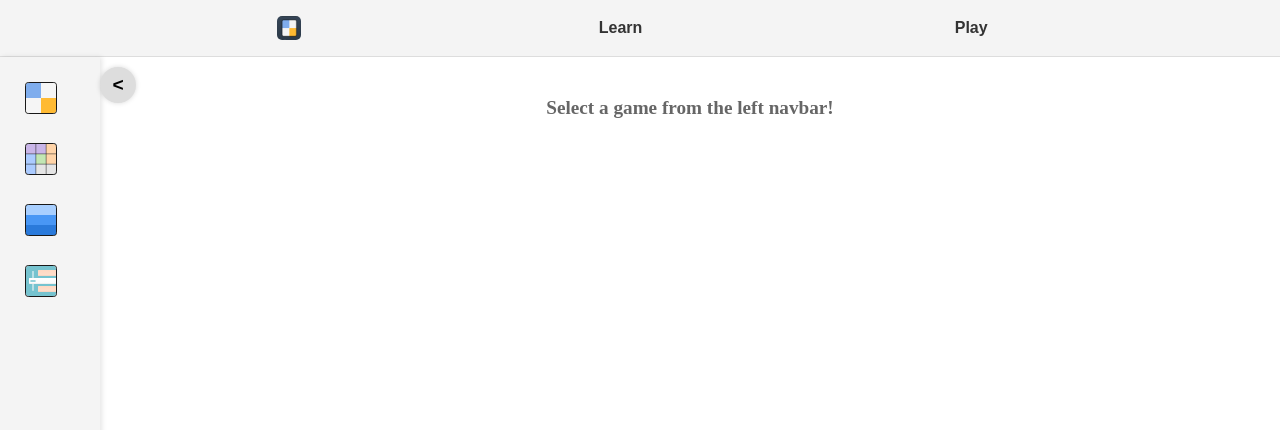
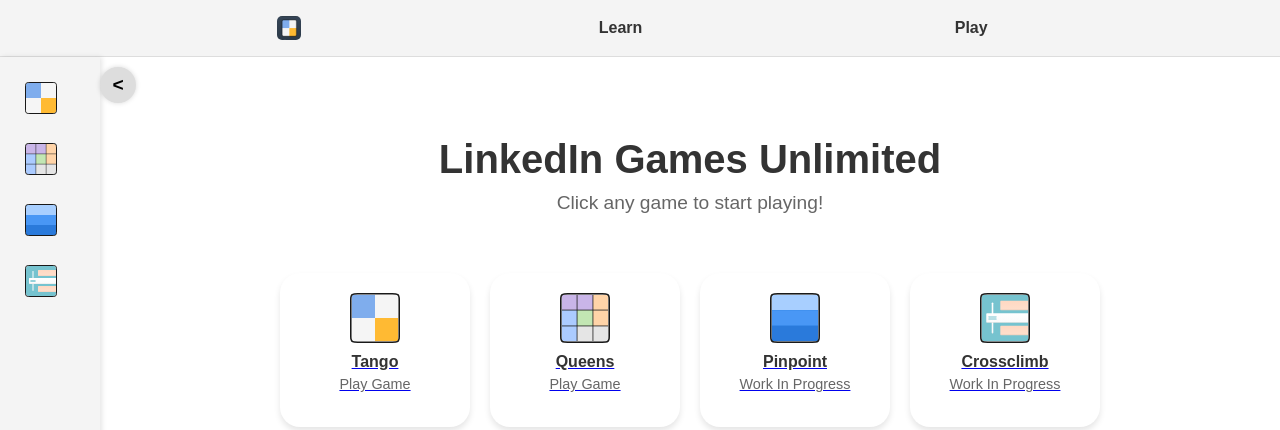
Before and after one commit to seany4ng/linkedin-games-solver, a React (Vite) app in the folder web/: page /play in a window 1280 px wide. Shown: the top 430 px of the page. Built offline with nearby package versions, Linux system fonts and the light colour scheme.

Commit message:
play landing page

```diff
--- a/web/src/pages/PlayLandingPage.tsx
+++ b/web/src/pages/PlayLandingPage.tsx
@@ -0,0 +1,51 @@
+// PlayLandingPage.tsx
+import React from 'react';
+import '../styles/LandingPage.css';
+import TangoLogo from '../assets/tango_logo.svg';
+import QueensLogo from '../assets/queens_logo.svg';
+import PinpointLogo from '../assets/pinpoint_logo.svg';
+import CrossclimbLogo from '../assets/crossclimb_logo.svg';
+
+const LearnLandingPage: React.FC = () => {
+    return (
+        <div className="container">
+            <div className="title-section">
+                <h1 className="title">LinkedIn Games Unlimited</h1>
+                <p className="subtitle">Click any game to start playing!</p>
+            </div>
+
+            <div className="tabs">
+                <a href="/play/tango" className="tab">
+                    <img src={TangoLogo} alt="Tango" className="tab-logo" />
+                    <div>
+                        <h3 className="tab-title">Tango</h3>
+                        <p className="tab-text">Play Game</p>
+                    </div>
+                </a>
+                <a href="/play/queens" className="tab">
+                    <img src={QueensLogo} alt="Queens" className="tab-logo" />
+                    <div>
+                        <h3 className="tab-title">Queens</h3>
+                        <p className="tab-text">Play Game</p>
+                    </div>
+                </a>
+                <a href="/play/pinpoint" className="tab">
+                    <img src={PinpointLogo} alt="Pinpoint" className="tab-logo" />
+                    <div>
+                        <h3 className="tab-title">Pinpoint</h3>
+                        <p className="tab-text">Work In Progress</p>
+                    </div>
+                </a>
+                <a href="/play/crossclimb" className="tab">
+                    <img src={CrossclimbLogo} alt="Crossclimb" className="tab-logo" />
+                    <div>
+                        <h3 className="tab-title">Crossclimb</h3>
+                        <p className="tab-text">Work In Progress</p>
+                    </div>
+                </a>
+            </div>
+        </div>
+    );
+};
+
+export default LearnLandingPage;
--- a/web/src/pages/PlayPage.tsx
+++ b/web/src/pages/PlayPage.tsx
@@ -1,6 +1,7 @@
 import React, { useState } from 'react';
 import { Routes, Route, NavLink } from 'react-router-dom';
 import '../styles/PlayPage.css';
+import PlayLandingPage from '../pages/PlayLandingPage';
 import GeneratedTangoBoard from '../components/GeneratedTangoBoard';
 import GeneratedQueensBoard from '../components/GeneratedQueensBoard';
 import TangoLogo from '../assets/tango_logo.svg';
@@ -87,9 +88,7 @@
                     <Route
                         path="*"
                         element={
-                            <div className="placeholder-page">
-                                Select a game from the left navbar!
-                            </div>
+                            <PlayLandingPage />
                         }
                     />
                 </Routes>
```
